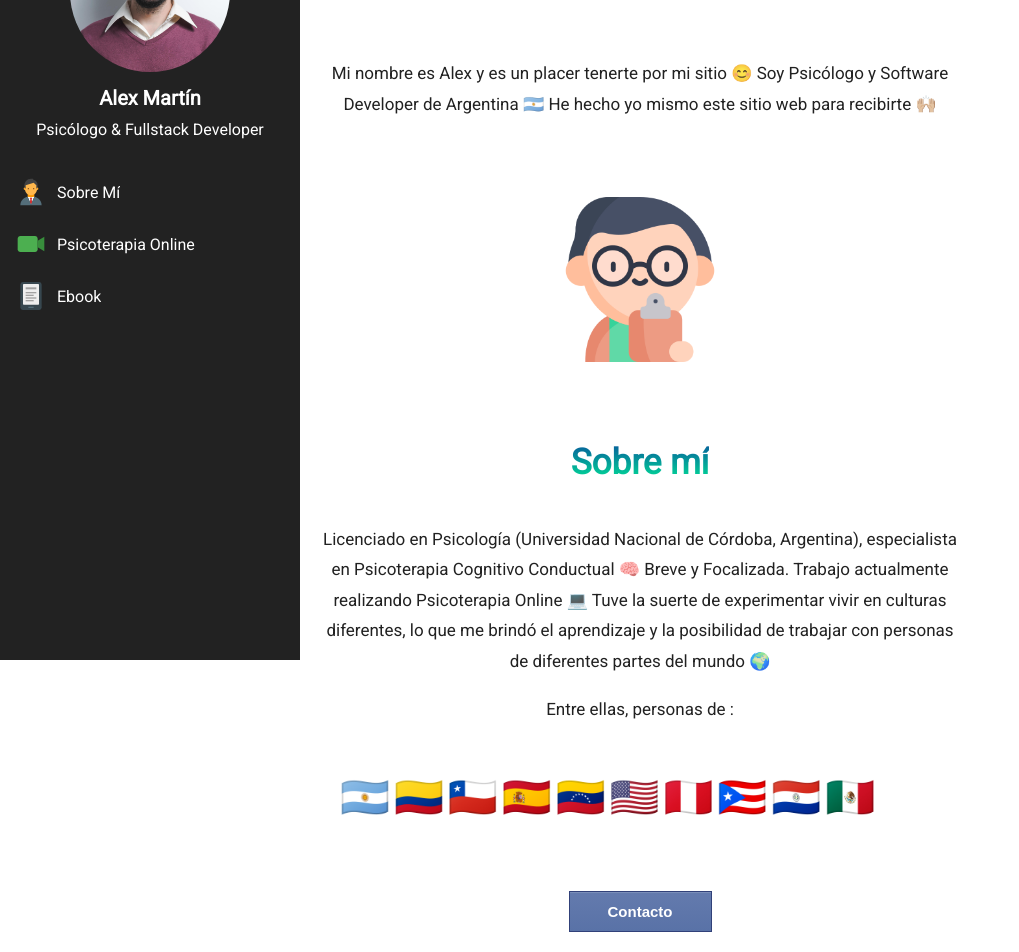
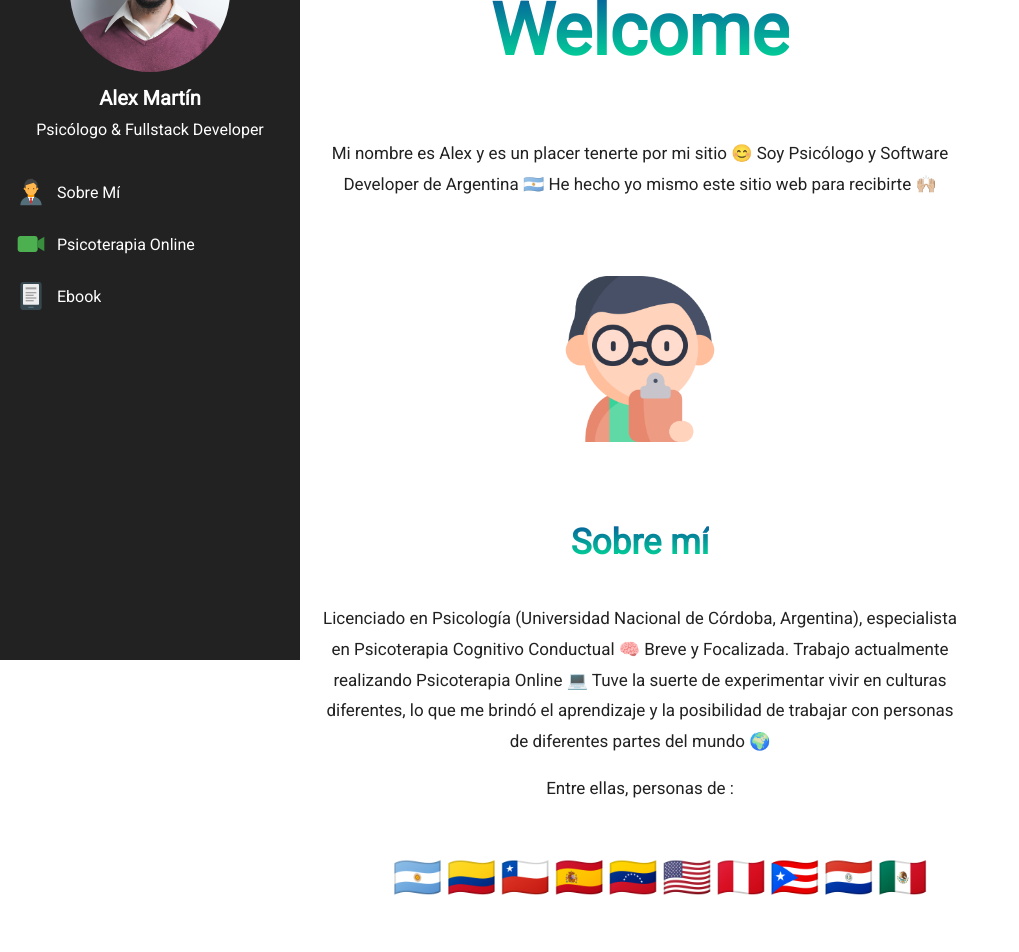
Before and after one commit to AlexEMartin/psicoweb, a React (Create React App) app: page / in a window 1280 px wide. Shown: the part 140-1092 px from the top of the page, without its empty margins (0-1019 px from the left). Built offline with nearby package versions, Linux system fonts and the light colour scheme.

Commit message:
Animation

```diff
--- a/package.json
+++ b/package.json
@@ -10,6 +10,7 @@
     "@types/node": "^16.18.3",
     "@types/react": "^18.0.25",
     "@types/react-dom": "^18.0.9",
+    "aos": "^2.3.4",
     "node-sass": "^7.0.3",
     "react": "^18.2.0",
     "react-dom": "^18.2.0",
@@ -42,5 +43,8 @@
       "last 1 firefox version",
       "last 1 safari version"
     ]
+  },
+  "devDependencies": {
+    "@types/aos": "^3.0.4"
   }
 }
--- a/src/components/Home.scss
+++ b/src/components/Home.scss
@@ -1,5 +1,5 @@
 @mixin parrafo {
-  font-size: 11px;
+  font-size: 13px;
   font-weight: 400;
   width: 50%;
   line-height: 1.8em;
@@ -61,6 +61,7 @@
 
   .home-title {
     @include titles;
+    margin-top: 8rem;
   }
 
   .home-p1 {
@@ -87,8 +88,10 @@
   }
 
   .flag-container {
-    width: 50%;
+    width: 70%;
     display: flex;
+    justify-content: center;
+    align-items: center;
     gap: 4px;
     flex-wrap: wrap;
     margin: 50px;
--- a/src/components/Home.tsx
+++ b/src/components/Home.tsx
@@ -1,3 +1,6 @@
+import { useEffect } from 'react'
+import AOS from 'aos';
+import 'aos/dist/aos.css'
 import { SideBar } from "./sidebar/SideBar"
 import './Home.scss';
 import terapeuta from '../images/terapeuta.png'
@@ -7,28 +10,30 @@ import Footer from "./footer/Footer";
 
 const Home = () => {
 
+    useEffect(() => {AOS.init({duration: 2000})}, [])
+
     return (
         <div className='home'>
             <SideBar />
-            <h1 className='home-title'>Welcome</h1>
-            <p className='home-p1'>
+            <h1 className='home-title' data-aos='fade-up'>Welcome</h1>
+            <p className='home-p1' data-aos='fade-up'>
                 Mi nombre es Alex y es un placer tenerte por mi sitio 😊
                 Soy Psicólogo y Software Developer de Argentina 🇦🇷
                 He hecho yo mismo este sitio web para recibirte 🙌🏼
             </p>
-            <div className='professions'>
+            <div className='professions' data-aos='fade-up'>
                 <img className='sticker' src={terapeuta} alt="psicologo" />
             </div>
-            <h1 className='home-title2'>Sobre mí</h1>
-            <p className='home-p1'>
+            <h1 className='home-title2' data-aos='fade-up'>Sobre mí</h1>
+            <p className='home-p1' data-aos='fade-up'>
                 Licenciado en Psicología (Universidad Nacional de Córdoba, Argentina), especialista en Psicoterapia Cognitivo Conductual 🧠
                 Breve y Focalizada. Trabajo actualmente realizando Psicoterapia Online 💻
                 Tuve la suerte de experimentar vivir en culturas diferentes, lo que me brindó
                 el aprendizaje y la posibilidad de trabajar con personas de diferentes partes del mundo 🌍
 
             </p>
-            <span className='home-p1'>Entre ellas, personas de : </span>
-            <ul className='flag-container'>
+            <span className='home-p1' data-aos='fade-up'>Entre ellas, personas de : </span>
+            <ul className='flag-container' data-aos='fade-up'>
                 <li className='flag'>🇦🇷</li>
                 <li className='flag'>🇨🇴</li>
                 <li className='flag'>🇨🇱</li>
@@ -40,8 +45,8 @@ const Home = () => {
                 <li className='flag'>🇵🇾</li>
                 <li className='flag'>🇲🇽</li>
             </ul>
-            <button className='button'>Contacto</button>
-            <img className='pamplona' src={profile} alt="Alex" />
+            <button className='button' data-aos='fade-up'>Contacto</button>
+            <img className='pamplona' src={profile} alt="Alex" data-aos='fade-up' />
             <Footer/>
         </div>
     )
```
Also changed, not shown: 1 other file (tests, documents, lock files or other folders).
